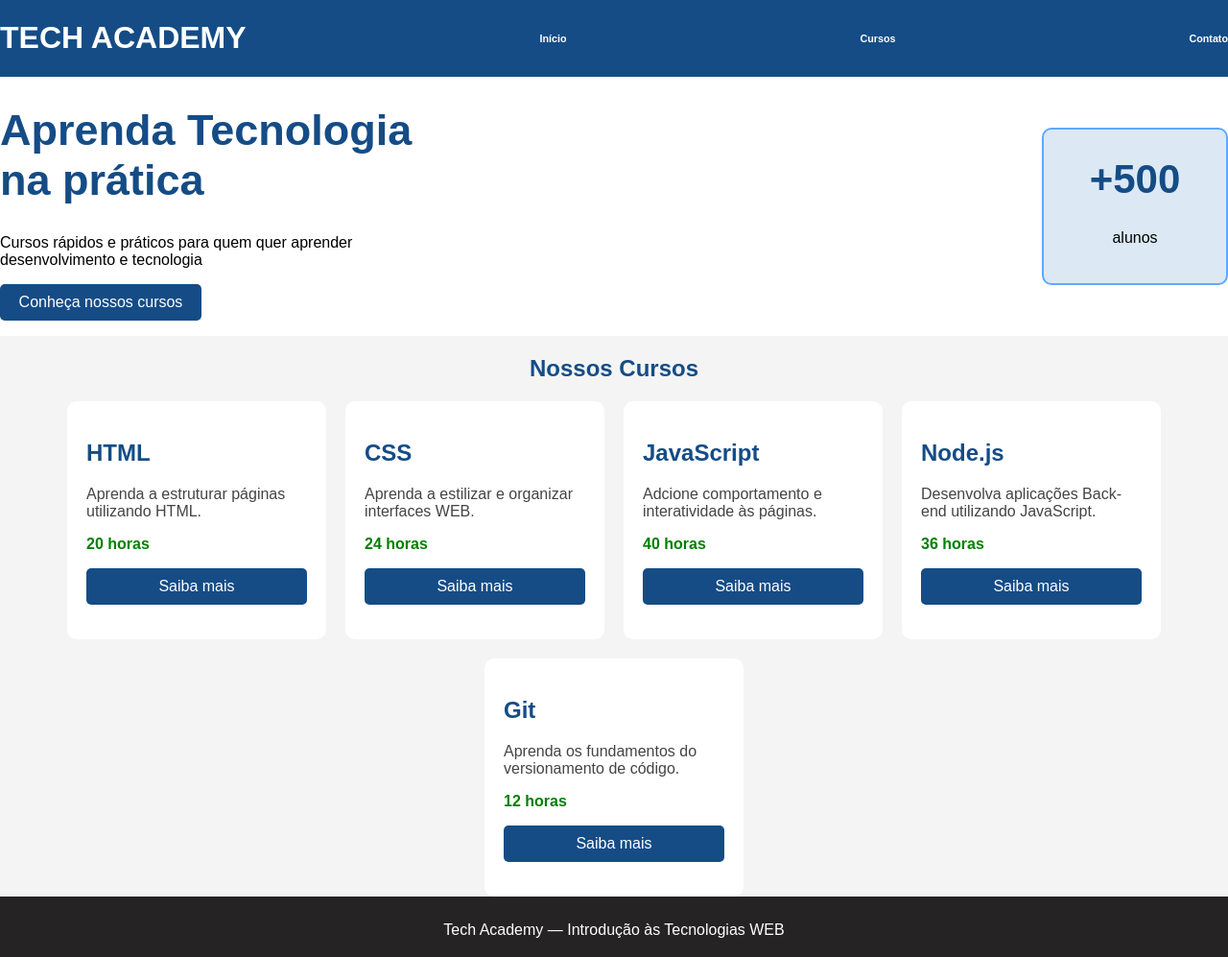
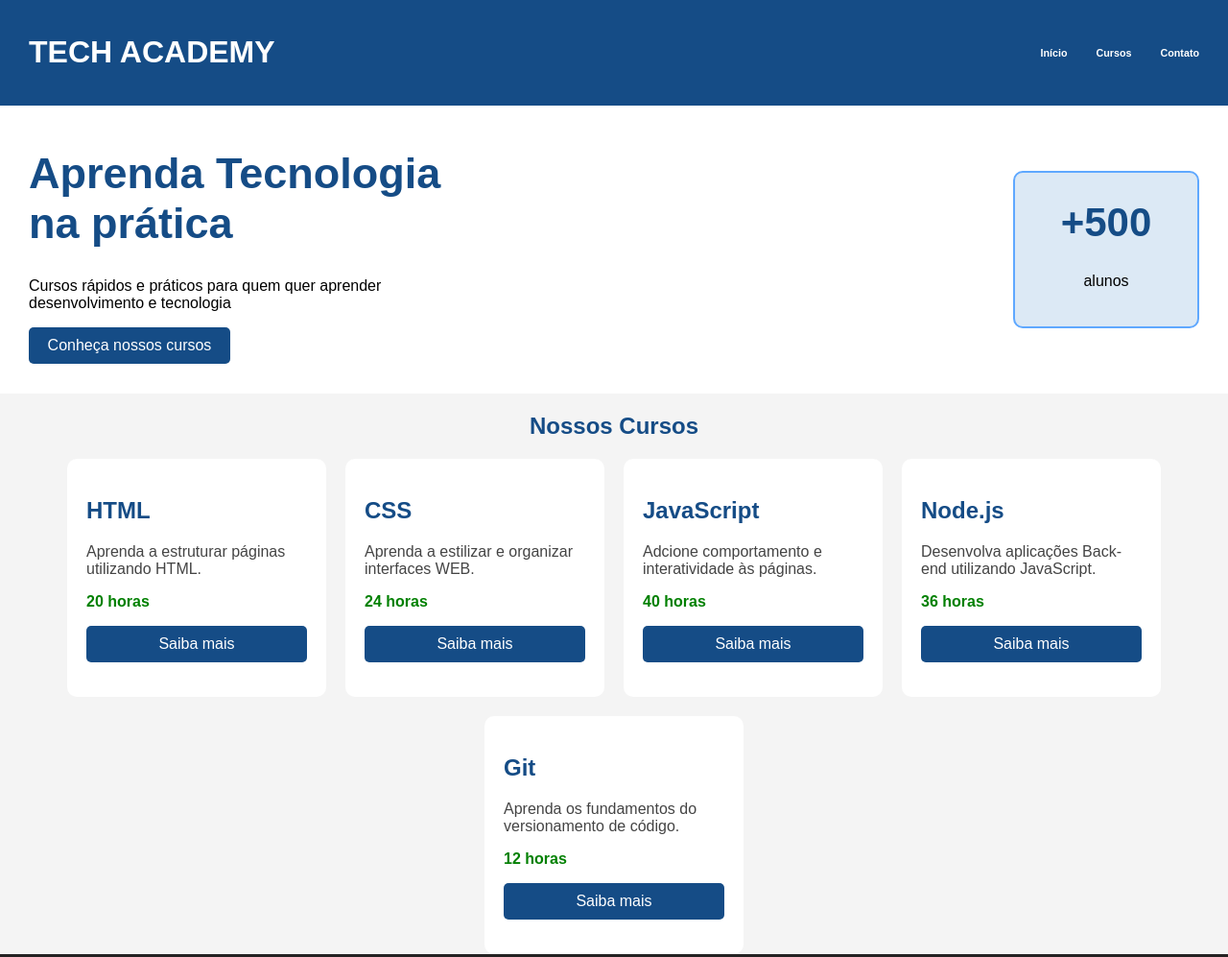
Before and after one commit to vzgb10/Trabalhos-VS-Code, a plain HTML site: page html/exercicios/catalogo.html in a window 1280 px wide. Shown: the top 997 px of the page at 96% size. Drawn offline with Linux system fonts and the light colour scheme.

Commit message:
commit html e css

```diff
--- a/html/exercicios/catalogo.css
+++ b/html/exercicios/catalogo.css
@@ -9,10 +9,17 @@ body {
     display: flex;
     justify-content: space-between;
     align-items: center;
+    padding: 15px 30px;
 }
 
 #titulo {
     color: white;
+}
+
+#menus {
+    display: flex;
+    gap: 30px;
+    align-items: center;
 }
 
 .menu {
@@ -34,6 +41,7 @@ body {
     display: flex;
     justify-content: space-between;
     align-items: center;
+    padding: 15px 30px;
 }
 
 #conhecer{
--- a/html/exercicios/catalogo.html
+++ b/html/exercicios/catalogo.html
@@ -10,9 +10,11 @@
 
     <div id="cabecalho">
         <h1 id="titulo">TECH ACADEMY</h1>
-        <h6 class="menu">Início</h6>
-        <h6 class="menu">Cursos</h6>
-        <h6 class="menu">Contato</h6>
+        <div id="menus">
+            <h6 class="menu">Início</h6>
+            <h6 class="menu">Cursos</h6>
+            <h6 class="menu">Contato</h6>
+        </div>
     </div>
 
     <div id="corpo">
```
